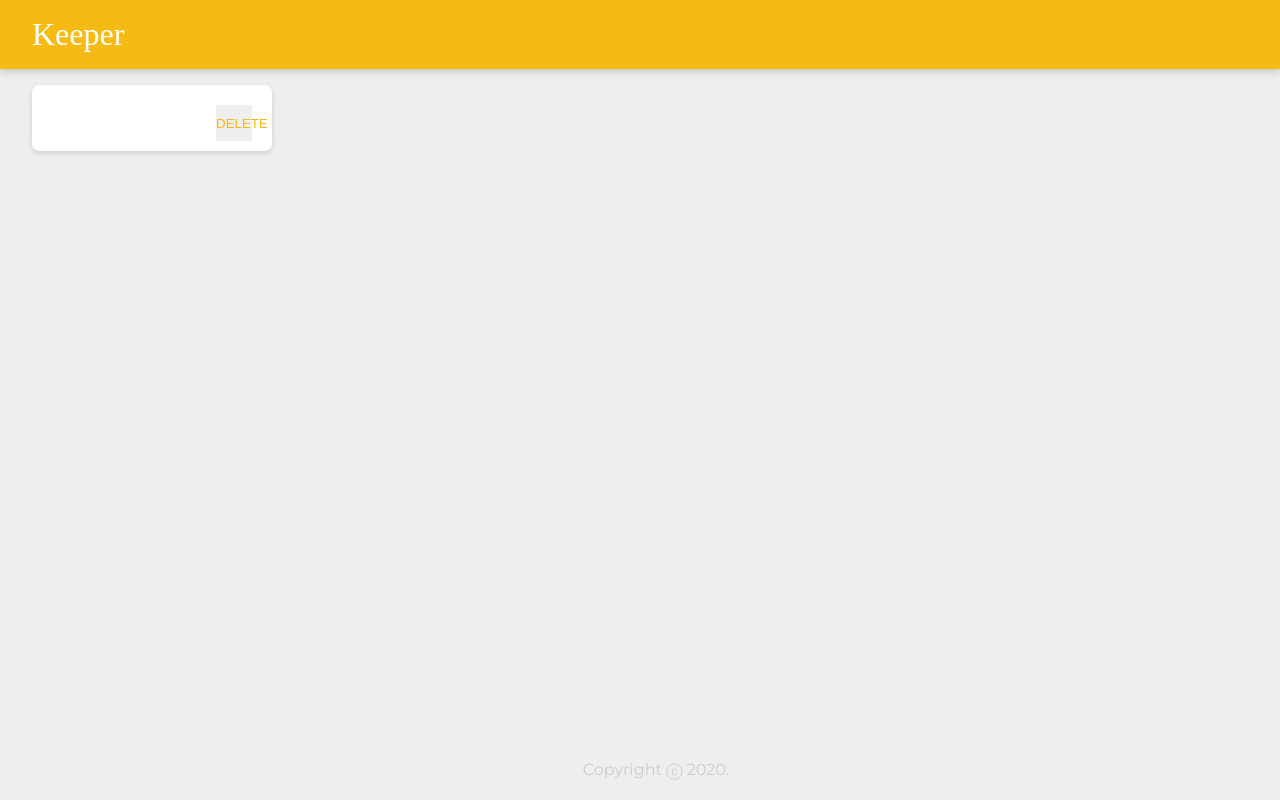
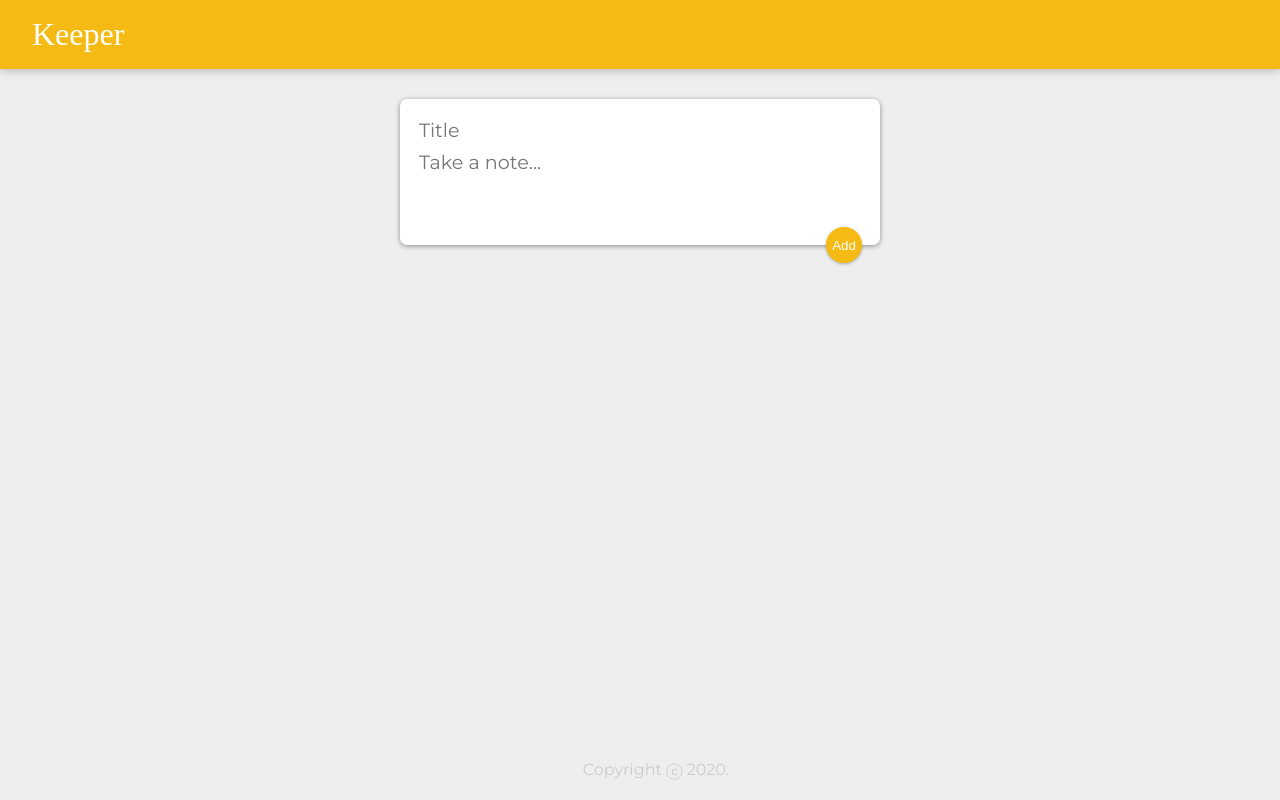
Before and after one commit to devsinghindra/keeper, a React (Create React App) app: page / in a window 1280 px wide. Built offline with nearby package versions, Linux system fonts and the light colour scheme; a web font is replaced by a local one.

Commit message:
displaying list of notes

```diff
--- a/src/components/App.jsx
+++ b/src/components/App.jsx
@@ -2,13 +2,35 @@ import React from "react";
 import Header from "./Header";
 import Footer from "./Footer";
 import Note from "./Note";
+import CreateArea from "./CreateArea";
 
 function App() {
-    return <div>
-        <Header />
-        <Note />
-        <Footer />
-    </div>;
+    const [notes, setNotes] = React.useState([]);
+
+    function onAdd(note) {
+        setNotes(() => {
+            return [...notes, note];
+        })
+    }
+
+    function onDelete(index) {
+        setNotes(notes.filter((note, i) => {
+            return i !== index;
+        }));
+    }
+
+    return (
+        <div>
+            <Header />
+            <CreateArea
+                onAdd={onAdd}
+            />
+            {notes.map((note, index) => {
+                return (<Note key={index} id={index} onDelete={onDelete} title={note.title} content={note.content} />);
+            })}
+            <Footer />
+        </div>
+    );
 }
 
 export default App;
```
